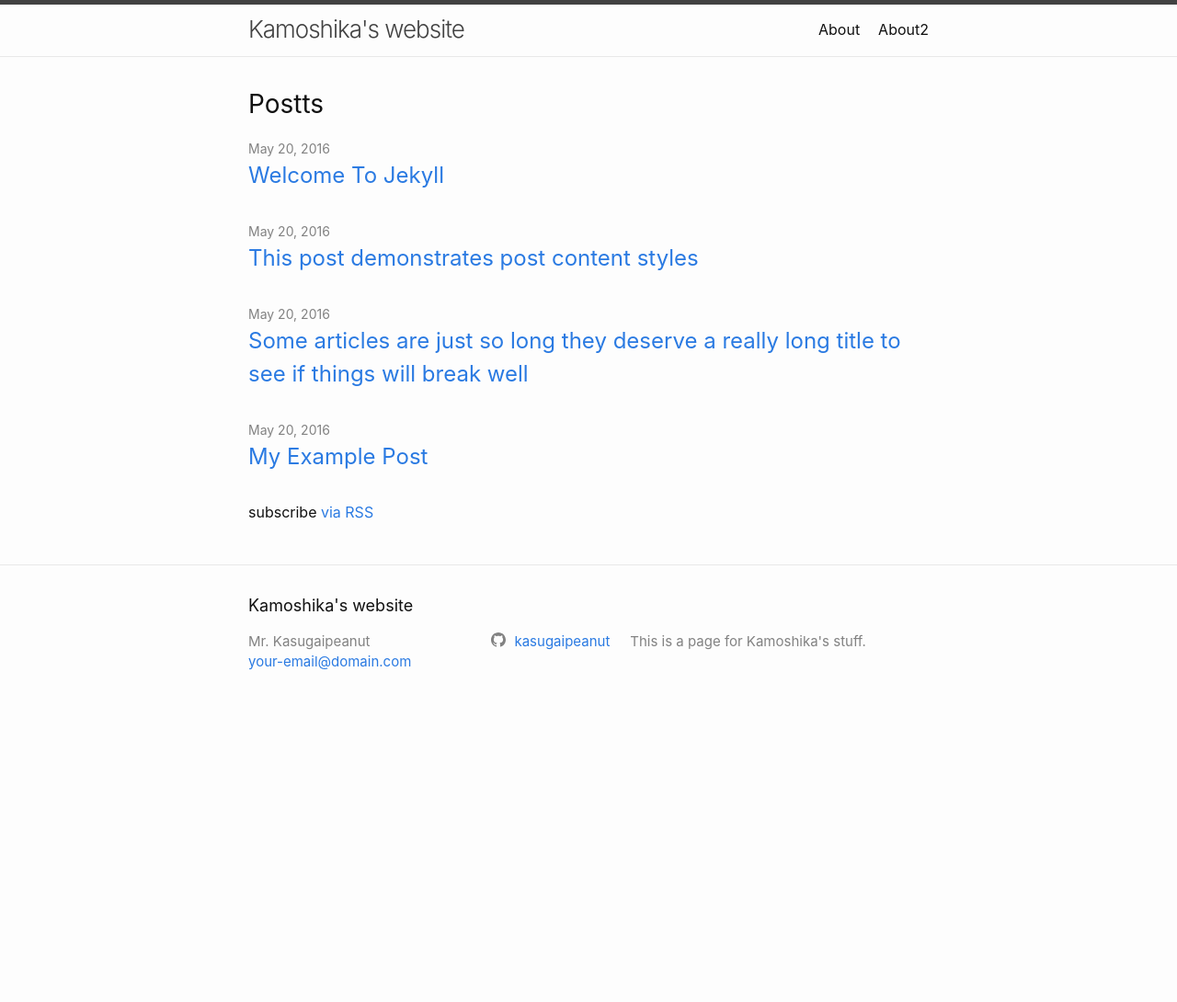
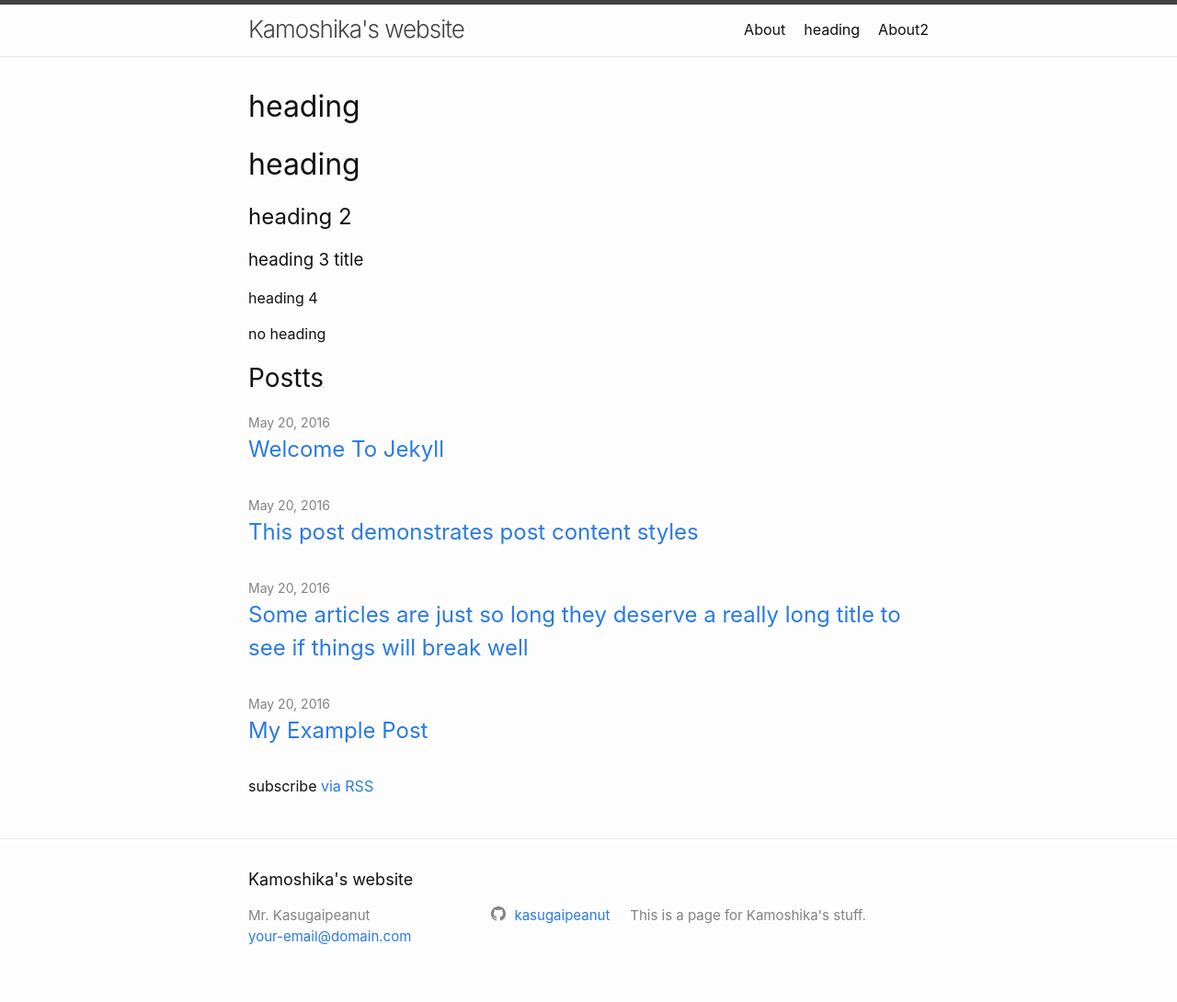
Before and after one commit to kasugaipeanut/basicwebsite, a Jekyll site: the page built from index.md, in a window 1280 px wide. Shown: the whole page at 92% size. Built offline with Jekyll 4.4.1, drawn with Linux system fonts in a browser that asks for light colours; our own code applies the rules of GitHub Pages for plain Markdown files; before the commit the page ends 900 px from its top, so only the background shows below that.

Commit message:
Update index.md

```diff
--- a/index.md
+++ b/index.md
@@ -7,3 +7,9 @@
 #
 layout: home
 ---
+
+# heading
+## heading 2
+### heading 3 title
+#### heading 4
+no heading
```
